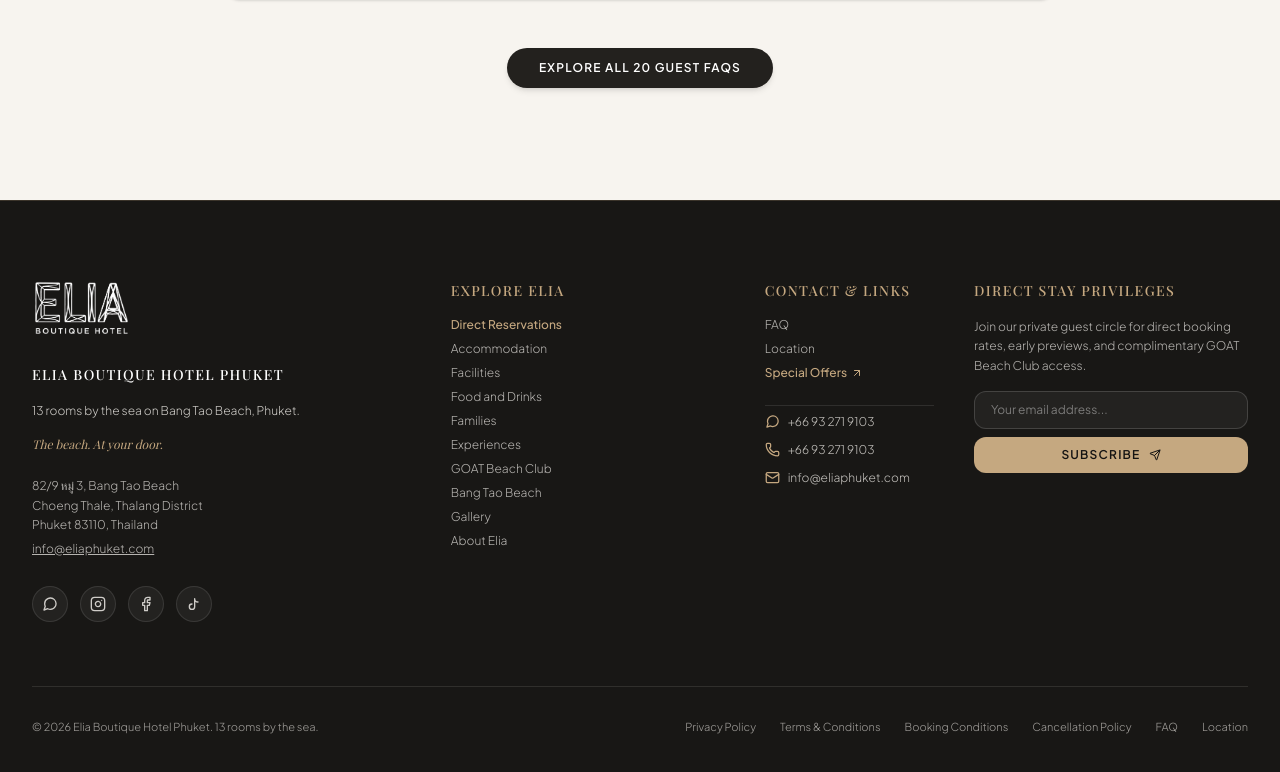
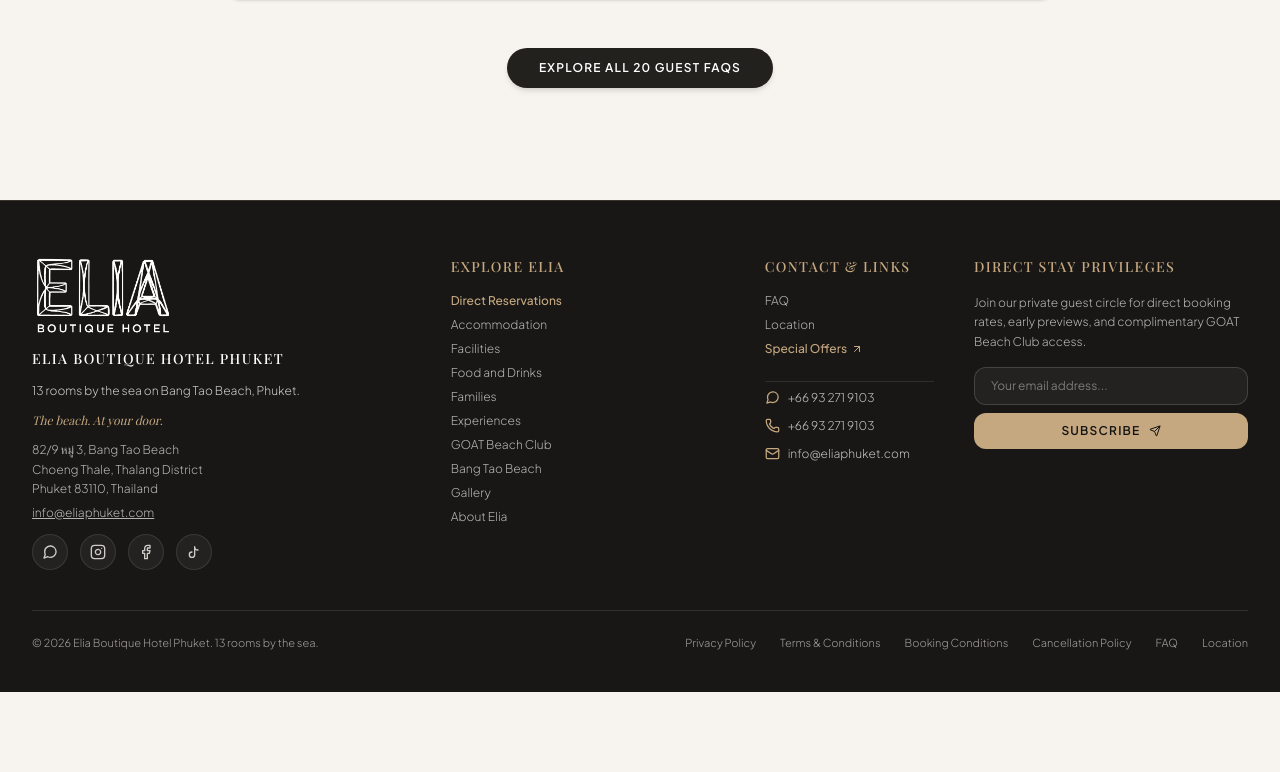
Before and after one commit to itfalcon176/elia-boutique-hotel, a React (Vite) app: page / in a window 1280 px wide. Shown: the part 7887-8659 px from the top of the page. After the commit the page ends 8579 px from the top, so only its background shows below. Built offline with nearby package versions, Linux system fonts and the light colour scheme; a web font is replaced by a local one.

Commit message:
Calm the footer logo and tighten its spacing.
Co-authored-by: itfalcon176 <itfalcon176@users.noreply.github.com>

```diff
--- a/src/components/Footer.jsx
+++ b/src/components/Footer.jsx
@@ -1,5 +1,5 @@
 import { useState } from 'react';
-import { Facebook, Instagram, Send, MapPin, Phone, Mail, ArrowUpRight } from 'lucide-react';
+import { Facebook, Instagram, Send, Phone, Mail, ArrowUpRight } from 'lucide-react';
 
 const TiktokIcon = ({ size = 18, ...props }) => (
   <svg
@@ -47,17 +47,20 @@ export default function Footer({ onNavClick, onOpenReservation }) {
   };
 
   return (
-    <footer className="bg-[#181715] text-[#FAF7F2] pt-20 pb-12 border-t border-[#A38B68]/25 relative overflow-hidden">
-      <div className="max-w-7xl mx-auto px-4 sm:px-6 lg:px-8 relative z-10">
-        <div className="grid grid-cols-1 md:grid-cols-2 lg:grid-cols-12 gap-10 pb-16 border-b border-[#FAF7F2]/10">
+    <footer className="bg-[#181715] text-[#FAF7F2] pt-12 pb-8 sm:pt-14 sm:pb-10 border-t border-[#A38B68]/25">
+      <div className="max-w-7xl mx-auto px-4 sm:px-6 lg:px-8">
+        <div className="grid grid-cols-1 md:grid-cols-2 lg:grid-cols-12 gap-8 lg:gap-10 pb-8 sm:pb-10 border-b border-[#FAF7F2]/10">
 
           {/* Col 1: Brand & Identity (4 cols) matching Section 20 */}
-          <div className="lg:col-span-4 space-y-4">
-            <button onClick={() => onNavClick('home')} className="focus:outline-none cursor-pointer block text-left">
+          <div className="lg:col-span-4 space-y-3">
+            <button
+              onClick={() => onNavClick('home')}
+              className="cursor-pointer block text-left rounded-sm focus-visible:outline focus-visible:outline-1 focus-visible:outline-offset-4 focus-visible:outline-[#C5A880]/70"
+            >
               <img
                 src="/Logos/logo nwww.png"
                 alt="Elia Boutique Hotel Phuket"
-                className="h-12 sm:h-14 w-auto object-contain mb-3 transition-transform duration-300 hover:scale-105"
+                className="h-16 sm:h-20 w-auto object-contain"
               />
             </button>
             <h3 className="font-serif text-sm text-white font-medium uppercase tracking-widest">
@@ -69,7 +72,7 @@ export default function Footer({ onNavClick, onOpenReservation }) {
             <p className="text-[#C5A880] text-xs font-serif italic">
               The beach. At your door.
             </p>
-            <div className="pt-2 text-xs text-[#FAF7F2]/70 font-light leading-relaxed">
+            <div className="text-xs text-[#FAF7F2]/70 font-light leading-relaxed">
               <a
                 href="https://maps.app.goo.gl/D4kSwVVSjBbioifd8"
                 target="_blank"
@@ -87,7 +90,7 @@ export default function Footer({ onNavClick, onOpenReservation }) {
             </div>
 
             {/* Social Links */}
-            <div className="pt-3 flex items-center gap-3 text-[#FAF7F2]/80">
+            <div className="flex items-center gap-3 text-[#FAF7F2]/80">
               <a
                 href="https://wa.me/66932719103"
                 target="_blank"
@@ -270,7 +273,7 @@ export default function Footer({ onNavClick, onOpenReservation }) {
         </div>
 
         {/* Footer Sub-Links matching Section 20 */}
-        <div className="pt-8 flex flex-col md:flex-row items-center justify-between gap-4 text-[11px] text-[#FAF7F2]/60 font-light">
+        <div className="pt-6 flex flex-col md:flex-row items-center justify-between gap-3 sm:gap-4 text-[11px] text-[#FAF7F2]/60 font-light">
           <p>© {new Date().getFullYear()} Elia Boutique Hotel Phuket. 13 rooms by the sea.</p>
 
           <div className="flex flex-wrap items-center justify-center gap-4 sm:gap-6 text-[11px]">
```
